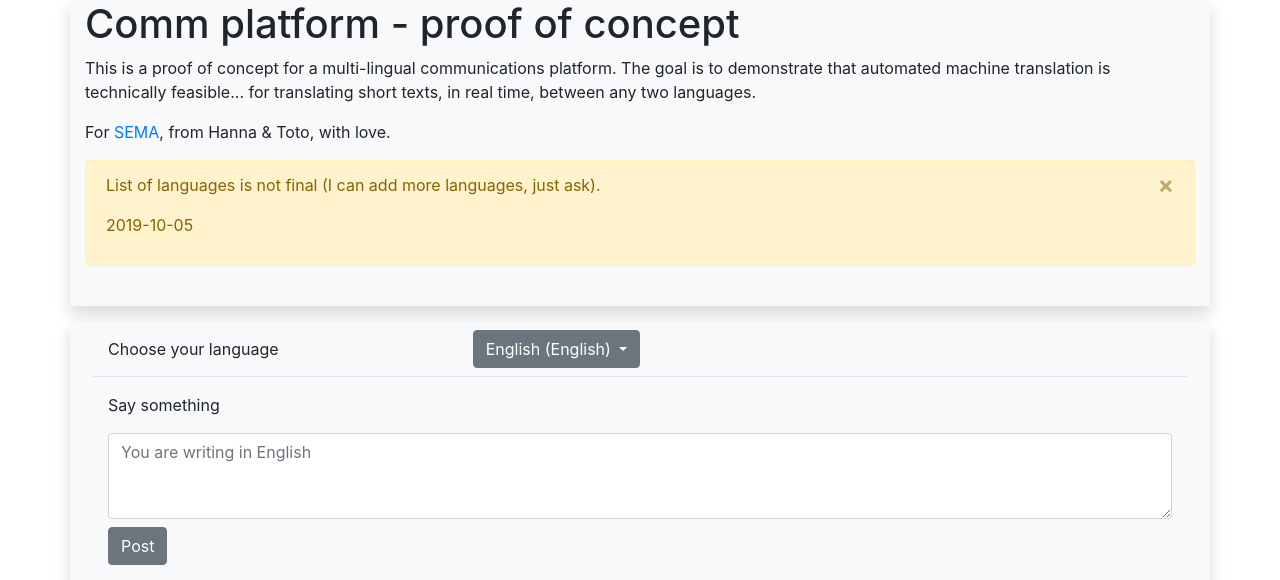
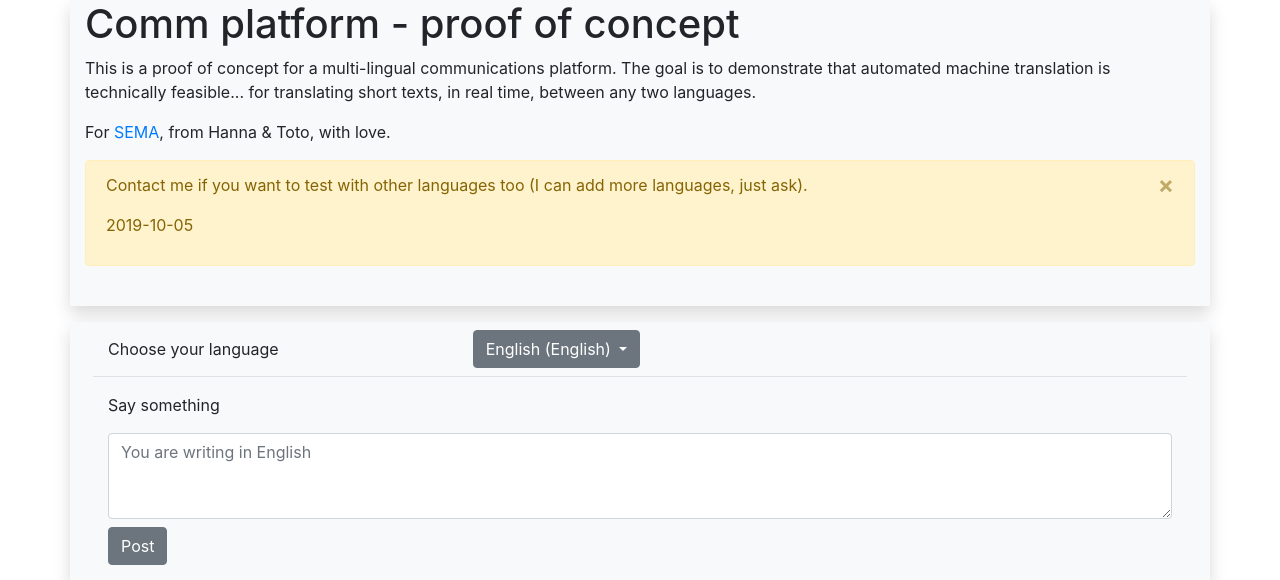
Before and after one commit to totobgycs/sema, a Django app: page /1/ in a window 1280 px wide. Shown: the top 580 px of the page. Run offline with Django 3.2, Linux system fonts and the light colour scheme; data comes from the database, SQL or seed files in the repository; data that the repository does not hold is empty; some libraries are stand-ins or nearby versions.

Commit message:
Better welcome message

```diff
--- a/demo/templates/demo/index.html
+++ b/demo/templates/demo/index.html
@@ -11,7 +11,7 @@
   </p>
 	<div class="alert alert-warning alert-dismissible fade show" role="alert">
 		<p>
-    List of languages is not final (I can add more languages, just ask).
+    Contact me if you want to test with other languages too (I can add more languages, just ask).
     </p>
     <p>
     2019-10-05
```
